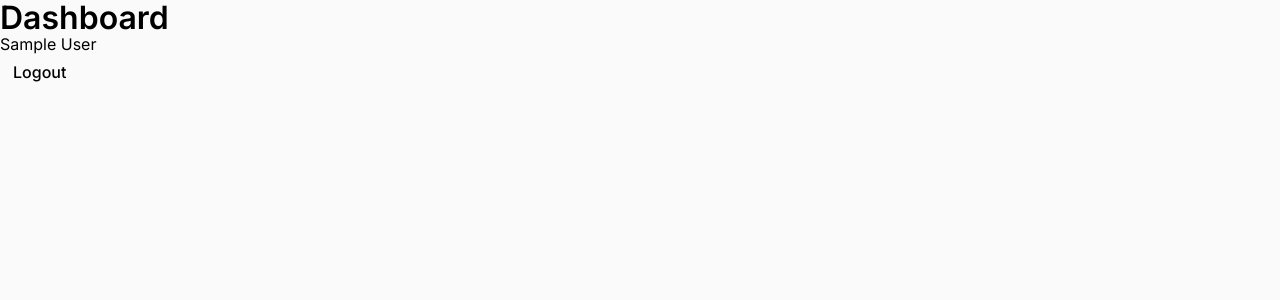
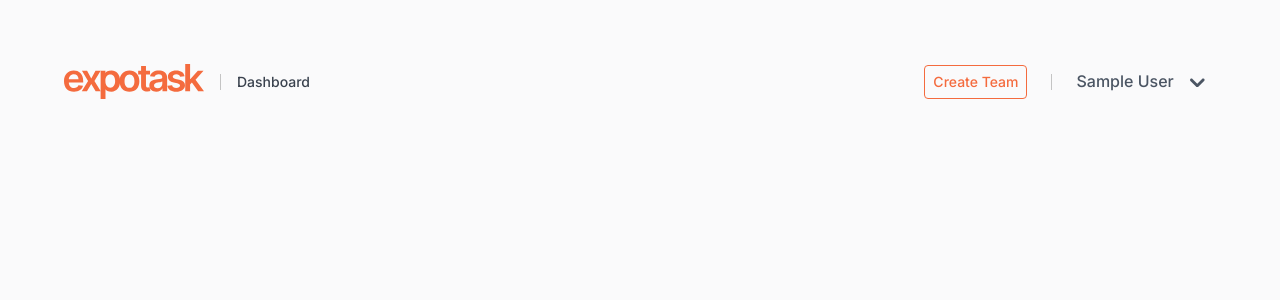
Before and after one commit to stevicsv/expotask-frontend, a Vue app: page /dashboard in a window 1280 px wide. Shown: the top 300 px of the page. Built offline with nearby package versions, Linux system fonts and the light colour scheme; sample sign-in values are in the browser's storage.

Commit message:
add dashboard page & start working on it
added header section with not custom dropdown component

```diff
--- a/src/assets/components/_button.scss
+++ b/src/assets/components/_button.scss
@@ -16,6 +16,12 @@ button {
 
   &:active {
     border: 0.0625rem solid $primary;
+  }
+
+  &.is-smaller {
+    padding: 0.5rem;
+    font-size: 0.875rem;
+    line-height: 1rem;
   }
 
   &.is-primary {
--- /dev/null
+++ b/src/assets/components/_dropdown.scss
@@ -0,0 +1,46 @@
+@use '../abstracts/colors' as *;
+
+$borderRadius: 0.25rem;
+
+.dropdown {
+  width: 240px;
+  margin-top: 0.5rem;
+  padding: 0.5rem;
+  background-color: #fff;
+  border: 1px solid #e9e9e9;
+  box-shadow: 0 1px 2px rgba(0, 0, 0, 0.07), 0 2px 4px rgba(0, 0, 0, 0.07),
+    0 4px 8px rgba(0, 0, 0, 0.07), 0 8px 16px rgba(0, 0, 0, 0.07),
+    0 16px 32px rgba(0, 0, 0, 0.07), 0 32px 64px rgba(0, 0, 0, 0.07);
+
+  &__item {
+    color: $gray-dark-5;
+    line-height: 1.1875rem;
+    font-weight: 500;
+    padding: 0.5rem 0.75rem;
+    border-radius: $borderRadius;
+    transition: all 350ms cubic-bezier(0.075, 0.82, 0.165, 1);
+    cursor: pointer;
+
+    &:hover {
+      background-color: $gray-light-15;
+    }
+
+    &:active {
+      background-color: #fef8f6;
+      color: $primary;
+    }
+  }
+
+  .triangle {
+    position: absolute;
+    background-color: inherit;
+    border: inherit;
+    width: 16px;
+    height: 16px;
+    top: -8px;
+    right: 10px;
+    clip-path: polygon(0% 0%, 100% 100%, 100% 100%, 0% 100%);
+    transform: rotate(135deg);
+    border-radius: 0 0 0 0.25rem;
+  }
+}
--- a/src/assets/components/_index.scss
+++ b/src/assets/components/_index.scss
@@ -1,3 +1,4 @@
 @forward 'button';
 @forward 'input';
 @forward 'form';
+@forward 'dropdown';
--- a/src/assets/pages/_dashboard.scss
+++ b/src/assets/pages/_dashboard.scss
@@ -1 +1,90 @@
-/* Nothing here. */
+@use '../abstracts/colors' as *;
+@use '../utils/media-mixins' as *;
+
+$borderRadius: 0.25rem;
+
+.dashboard {
+  padding: 4rem;
+  display: grid;
+  height: 100vh;
+  grid-template-rows: min-content 1fr min-content;
+
+  .logo {
+    width: 8.75rem;
+  }
+
+  @include tablet {
+    width: 100%;
+    padding: 2rem;
+  }
+
+  @include mobile {
+    width: 100%;
+    padding: 0.5rem;
+    display: block;
+  }
+
+  &__header {
+    display: flex;
+    justify-content: space-between;
+
+    @include mobile {
+      display: none;
+    }
+
+    &-logo {
+      display: flex;
+      align-items: center;
+
+      .vertical-line {
+        width: 0.0625rem;
+        height: 1rem;
+        background-color: $gray-natural;
+        margin: 0 1rem;
+      }
+
+      p {
+        color: $gray-dark-15;
+        font-weight: 500;
+      }
+
+      .vertical-line,
+      p {
+        @include tablet {
+          display: none;
+        }
+      }
+    }
+
+    &-autharea {
+      display: flex;
+      align-items: center;
+
+      .vertical-line {
+        width: 0.0625rem;
+        height: 1rem;
+        background-color: $gray-natural;
+        margin: 0 1.5rem;
+      }
+
+      h4 {
+        color: $gray-dark-10;
+        font-weight: 500;
+
+        .chevron {
+          margin-left: 0.75rem;
+          width: 1rem;
+          cursor: pointer;
+        }
+      }
+
+      .dropdown {
+        position: absolute;
+        top: 6.15rem;
+        right: 4rem;
+        border-radius: $borderRadius;
+        box-shadow: 0 1px 2px 0 rgba(0, 0, 0, 0.15);
+      }
+    }
+  }
+}
--- a/src/pages/Dashboard.vue
+++ b/src/pages/Dashboard.vue
@@ -1,20 +1,61 @@
 <template>
+  <!-- eslint-disable max-len -->
   <div class="dashboard">
-    <h1>Dashboard</h1>
-    <div v-if="user">{{ user.name }}</div>
-    <button @click="logout">Logout</button>
+    <div class="dashboard__header">
+      <div class="dashboard__header-logo">
+        <Logo class="logo" />
+        <div class="vertical-line"></div>
+        <p>Dashboard</p>
+      </div>
+
+      <div class="dashboard__header-autharea">
+        <button class="is-smaller is-secondary">Create Team</button>
+        <div class="vertical-line"></div>
+        <h4 @click="toggle" style="display: block; margin-right: 10px">
+          <div v-if="user">
+            {{ user.name }}
+            <svg
+              class="chevron"
+              viewBox="0 0 11 7"
+              fill="none"
+              xmlns="http://www.w3.org/2000/svg"
+            >
+              <path
+                fill-rule="evenodd"
+                clip-rule="evenodd"
+                d="M0.292786 1.29299C0.480314 1.10552 0.734622 1.0002 0.999786 1.0002C1.26495 1.0002 1.51926 1.10552 1.70679 1.29299L4.99979 4.58599L8.29279 1.29299C8.38504 1.19748 8.49538 1.1213 8.61739 1.06889C8.73939 1.01648 8.87061 0.988893 9.00339 0.987739C9.13617 0.986585 9.26785 1.01189 9.39074 1.06217C9.51364 1.11245 9.62529 1.1867 9.71918 1.28059C9.81308 1.37449 9.88733 1.48614 9.93761 1.60904C9.98789 1.73193 10.0132 1.86361 10.0121 1.99639C10.0109 2.12917 9.9833 2.26039 9.93089 2.38239C9.87848 2.5044 9.8023 2.61474 9.70679 2.70699L5.70679 6.70699C5.51926 6.89446 5.26495 6.99978 4.99979 6.99978C4.73463 6.99978 4.48032 6.89446 4.29279 6.70699L0.292786 2.70699C0.105315 2.51946 0 2.26515 0 1.99999C0 1.73483 0.105315 1.48052 0.292786 1.29299Z"
+                fill="currentColor"
+              />
+            </svg>
+          </div>
+        </h4>
+
+        <div class="dropdown" v-if="visible">
+          <li class="dropdown__item">Profile</li>
+          <li class="dropdown__item" @click="logout">Logout</li>
+          <span class="triangle" />
+        </div>
+      </div>
+    </div>
   </div>
 </template>
 
 <script>
-import { defineComponent, computed } from 'vue';
+import { defineComponent, computed, ref } from 'vue';
 import { useStore } from 'vuex';
 import { useRouter } from 'vue-router';
+import Logo from '@/components/Logo.vue';
 
 export default defineComponent({
+  components: { Logo },
   setup() {
     const store = useStore();
     const router = useRouter();
+    const visible = ref(false);
+
+    const toggle = () => {
+      visible.value = !visible.value;
+    };
 
     const logout = async () => {
       await store.dispatch('logout');
@@ -24,6 +65,8 @@ export default defineComponent({
     return {
       user: computed(() => store.state.user),
       logout,
+      visible,
+      toggle,
     };
   },
 });
```
